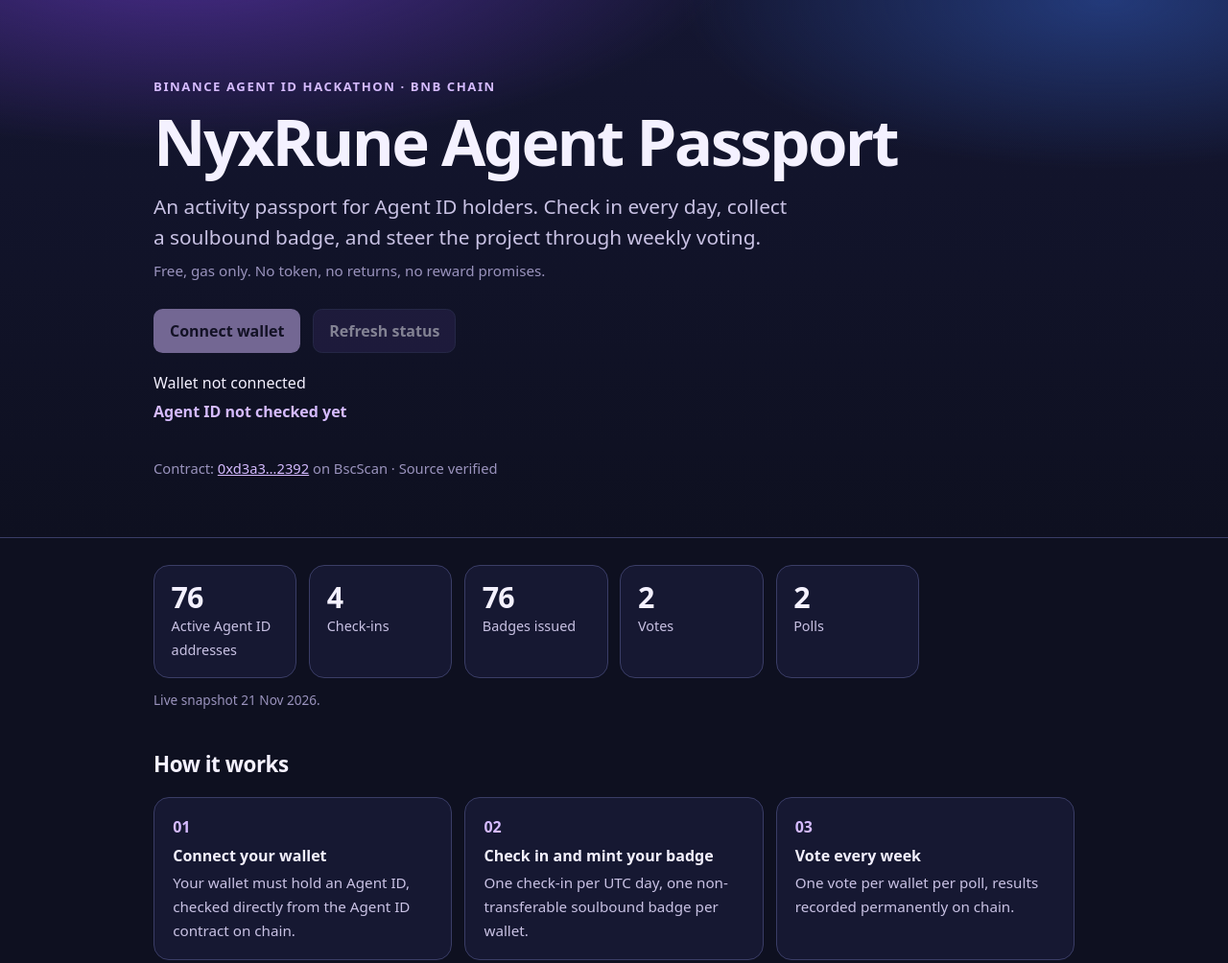
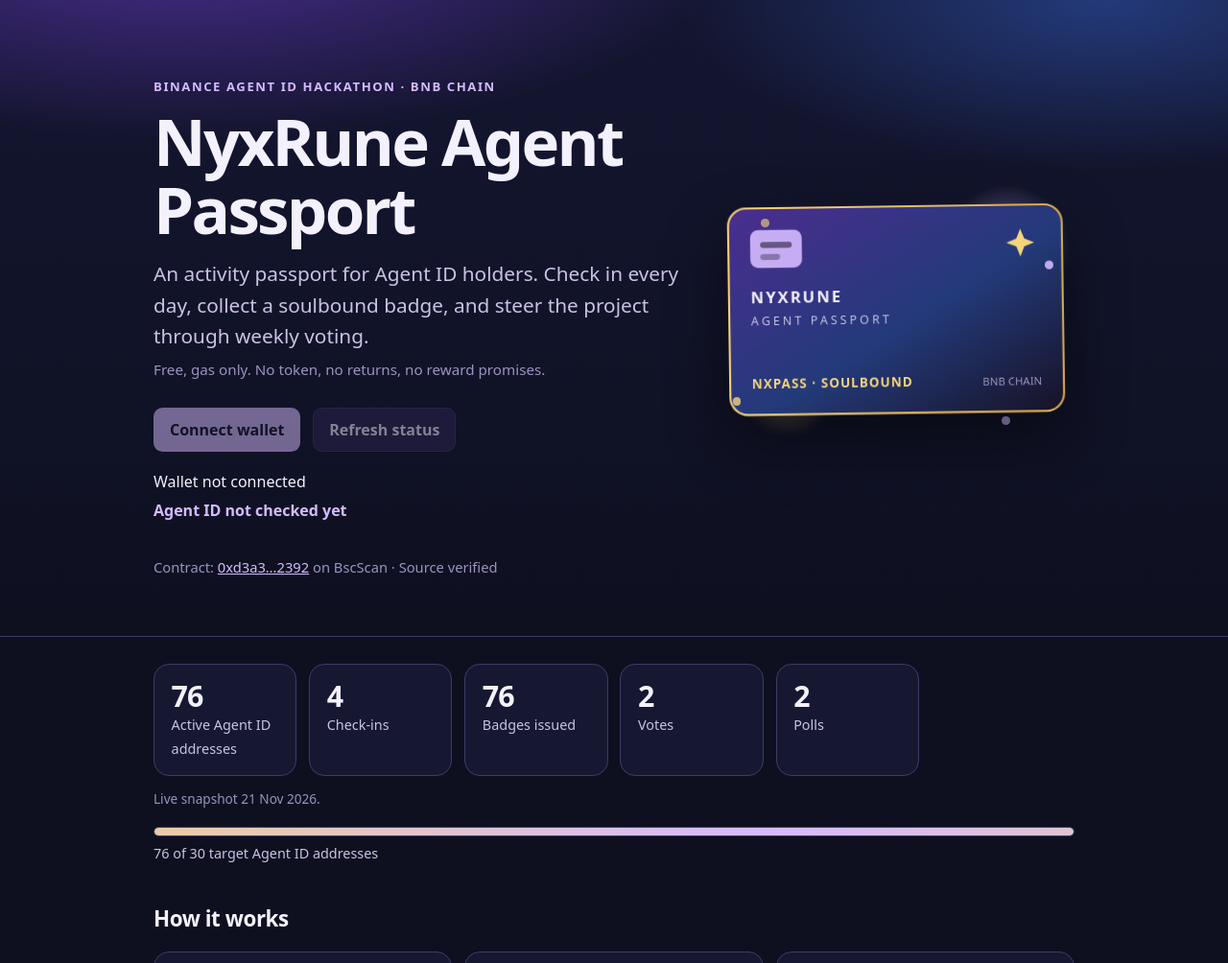
Before and after one commit to NenengR/nyxrune-agent-passport, a plain HTML site: page frontend/index.html in a window 1280 px wide. Shown: the top 1004 px of the page at 96% size. Drawn offline with Linux system fonts and the light colour scheme.

Commit message:
Add animated passport card hero, floating orbs, and target progress bar

```diff
--- a/frontend/app.js
+++ b/frontend/app.js
@@ -226,6 +226,13 @@ async function loadStats() {
       const note = document.getElementById("stats-note");
       if (note) note.textContent = stats.label + ".";
     }
+    if (Number.isFinite(Number(stats.unique_addresses))) {
+      const count = Number(stats.unique_addresses);
+      const fill = document.getElementById("target-fill");
+      const label = document.getElementById("target-label");
+      if (fill) fill.style.width = Math.min(100, (count / 30) * 100) + "%";
+      if (label) label.textContent = count + " of 30 target Agent ID addresses";
+    }
   } catch {
     // The static numbers in the HTML stay visible if the stats file cannot be loaded.
   }
--- a/frontend/index.html
+++ b/frontend/index.html
@@ -10,6 +10,7 @@
 <body>
   <header class="hero">
     <div class="hero-inner">
+      <div class="hero-copy">
       <p class="eyebrow">Binance Agent ID Hackathon &middot; BNB Chain</p>
       <h1>NyxRune Agent Passport</h1>
       <p class="tagline">An activity passport for Agent ID holders. Check in every day, collect a soulbound badge, and steer the project through weekly voting.</p>
@@ -22,6 +23,39 @@
       <p id="gate" class="gate">Agent ID not checked yet</p>
       <p id="status" role="status"></p>
       <p class="contract">Contract: <a href="https://bscscan.com/address/0xd3a3e3a726881d2eed7e6e49331af16a7de52392" target="_blank" rel="noopener">0xd3a3&hellip;2392</a> on BscScan &middot; Source verified</p>
+      </div>
+      <div class="hero-visual" aria-hidden="true">
+        <div class="orb orb-a"></div>
+        <div class="orb orb-b"></div>
+        <div class="passport-card">
+          <svg viewBox="0 0 340 212" role="img" aria-label="NyxRune Agent Passport card">
+            <defs>
+              <linearGradient id="cardGrad" x1="0" y1="0" x2="1" y2="1">
+                <stop offset="0" stop-color="#4b2d8f"/>
+                <stop offset="0.55" stop-color="#233a7a"/>
+                <stop offset="1" stop-color="#171225"/>
+              </linearGradient>
+              <linearGradient id="goldGrad" x1="0" y1="0" x2="1" y2="0">
+                <stop offset="0" stop-color="#f6d47c"/>
+                <stop offset="1" stop-color="#d5a94e"/>
+              </linearGradient>
+            </defs>
+            <rect x="2" y="2" width="336" height="208" rx="18" fill="url(#cardGrad)" stroke="url(#goldGrad)" stroke-width="2"/>
+            <rect x="24" y="24" width="52" height="38" rx="8" fill="#d5bbff" opacity="0.9"/>
+            <rect x="34" y="36" width="32" height="6" rx="3" fill="#171225" opacity="0.55"/>
+            <rect x="34" y="48" width="20" height="6" rx="3" fill="#171225" opacity="0.35"/>
+            <path d="M296 26 L300 36 L310 40 L300 44 L296 54 L292 44 L282 40 L292 36 Z" fill="#f6d47c"/>
+            <text x="24" y="98" fill="#f4f1ff" font-size="16" font-weight="700" letter-spacing="2">NYXRUNE</text>
+            <text x="24" y="120" fill="#c9c2e4" font-size="12" letter-spacing="3">AGENT PASSPORT</text>
+            <text x="24" y="184" fill="#f6d47c" font-size="13" font-weight="700" letter-spacing="1">NXPASS &middot; SOULBOUND</text>
+            <text x="316" y="184" fill="#9a93bd" font-size="11" text-anchor="end">BNB CHAIN</text>
+          </svg>
+        </div>
+        <span class="spark s1"></span>
+        <span class="spark s2"></span>
+        <span class="spark s3"></span>
+        <span class="spark s4"></span>
+      </div>
     </div>
   </header>
 
@@ -33,6 +67,10 @@
       <div class="stat"><strong id="stat-votes">2</strong><span>Votes</span></div>
       <div class="stat"><strong id="stat-polls">2</strong><span>Polls</span></div>
       <p class="stats-note" id="stats-note">Live snapshot 21 Nov 2026.</p>
+      <div class="target">
+        <div class="target-bar"><span id="target-fill" style="width: 100%"></span></div>
+        <p class="target-label" id="target-label">76 of 30 target Agent ID addresses</p>
+      </div>
     </section>
 
     <section class="how" aria-label="How it works">
--- a/frontend/style.css
+++ b/frontend/style.css
@@ -28,7 +28,35 @@ a:hover { text-decoration-thickness: 2px; }
     linear-gradient(180deg, #141631 0%, var(--bg) 100%);
   border-bottom: 1px solid var(--line);
 }
-.hero-inner { max-width: 68rem; margin: auto; padding: clamp(2.5rem, 7vw, 5rem) clamp(1rem, 5vw, 4rem) clamp(2rem, 5vw, 3.5rem); }
+.hero-inner {
+  max-width: 68rem; margin: auto; padding: clamp(2.5rem, 7vw, 5rem) clamp(1rem, 5vw, 4rem) clamp(2rem, 5vw, 3.5rem);
+  display: grid; grid-template-columns: minmax(0, 1.2fr) minmax(0, 0.8fr); gap: 2rem; align-items: center;
+}
+.hero-copy { animation: rise 0.7s ease both; }
+@keyframes rise { from { opacity: 0; transform: translateY(14px); } to { opacity: 1; transform: translateY(0); } }
+
+.hero-visual { position: relative; min-height: 16rem; animation: rise 0.7s 0.12s ease both; }
+.orb { position: absolute; border-radius: 50%; filter: blur(2px); }
+.orb-a { width: 9rem; height: 9rem; top: -1rem; right: 1rem; background: radial-gradient(circle, rgba(213,187,255,0.55), transparent 65%); animation: drift 9s ease-in-out infinite; }
+.orb-b { width: 7rem; height: 7rem; bottom: 0; left: 0; background: radial-gradient(circle, rgba(246,212,124,0.4), transparent 65%); animation: drift 11s 1s ease-in-out infinite; }
+@keyframes drift { 0%, 100% { transform: translate(0, 0); } 50% { transform: translate(18px, -14px); } }
+.passport-card { position: relative; z-index: 1; max-width: 22rem; margin: auto; filter: drop-shadow(0 1.5rem 2rem rgba(0,0,0,0.45)); animation: cardFloat 6s ease-in-out infinite; }
+.passport-card svg { display: block; width: 100%; height: auto; }
+@keyframes cardFloat { 0%, 100% { transform: translateY(0) rotate(-1.5deg); } 50% { transform: translateY(-12px) rotate(1.5deg); } }
+.spark { position: absolute; z-index: 1; width: 0.55rem; height: 0.55rem; border-radius: 50%; background: #f6d47c; animation: sparkFloat 4s ease-in-out infinite; }
+.spark.s1 { top: 8%; left: 12%; }
+.spark.s2 { top: 22%; right: 6%; animation-delay: 0.8s; background: #d5bbff; }
+.spark.s3 { bottom: 18%; left: 4%; animation-delay: 1.6s; }
+.spark.s4 { bottom: 6%; right: 18%; animation-delay: 2.4s; background: #d5bbff; }
+@keyframes sparkFloat { 0%, 100% { transform: translateY(0); opacity: 0.9; } 50% { transform: translateY(-16px); opacity: 0.35; } }
+
+@media (max-width: 48rem) {
+  .hero-inner { grid-template-columns: 1fr; }
+  .hero-visual { min-height: 13rem; }
+}
+
+button.primary:not(:disabled) { animation: pulseGlow 3s ease-in-out infinite; }
+@keyframes pulseGlow { 0%, 100% { box-shadow: 0 0 0 0 rgba(213,187,255,0.35); } 50% { box-shadow: 0 0 22px 4px rgba(213,187,255,0.28); } }
 .eyebrow {
   margin: 0 0 0.75rem;
   font-size: 0.82rem;
@@ -63,6 +91,17 @@ main { max-width: 68rem; margin: auto; padding: 0 clamp(1rem, 5vw, 4rem) clamp(2
 .stat strong { display: block; font-size: 1.9rem; line-height: 1.1; letter-spacing: -0.03em; }
 .stat span { color: var(--muted); font-size: 0.9rem; }
 .stats-note { grid-column: 1 / -1; color: var(--faint); font-size: 0.85rem; margin: 0; }
+.target { grid-column: 1 / -1; margin-top: 0.4rem; }
+.target-bar { height: 0.6rem; border-radius: 999px; background: var(--bg-soft); border: 1px solid var(--line); overflow: hidden; }
+.target-bar span {
+  display: block; height: 100%; border-radius: 999px;
+  background: linear-gradient(90deg, #d5bbff, #f6d47c, #d5bbff);
+  background-size: 200% 100%;
+  animation: barShine 3s linear infinite;
+  transition: width 0.8s ease;
+}
+@keyframes barShine { from { background-position: 0% 0; } to { background-position: 200% 0; } }
+.target-label { color: var(--muted); font-size: 0.9rem; margin: 0.45rem 0 0; }
 
 .how { margin-top: 2.5rem; }
 .how h2, .about h2 { font-size: 1.4rem; letter-spacing: -0.02em; margin: 0 0 1rem; }
@@ -152,3 +191,7 @@ footer { border-top: 1px solid var(--line); padding: 1.25rem clamp(1rem, 5vw, 4r
   .hero-inner { padding-top: 2rem; }
   .stat strong { font-size: 1.6rem; }
 }
+
+@media (prefers-reduced-motion: reduce) {
+  *, *::before, *::after { animation-duration: 0.01ms !important; animation-iteration-count: 1 !important; transition-duration: 0.01ms !important; }
+}
```
